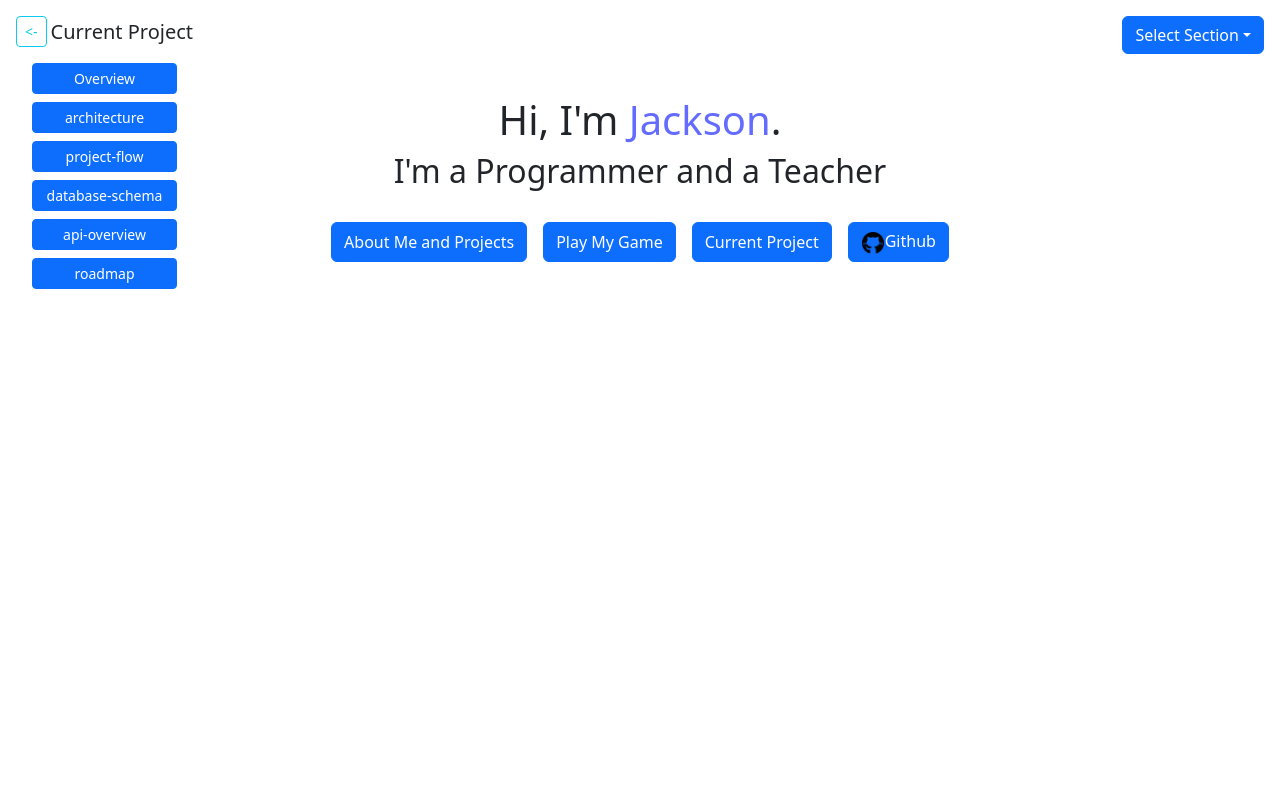
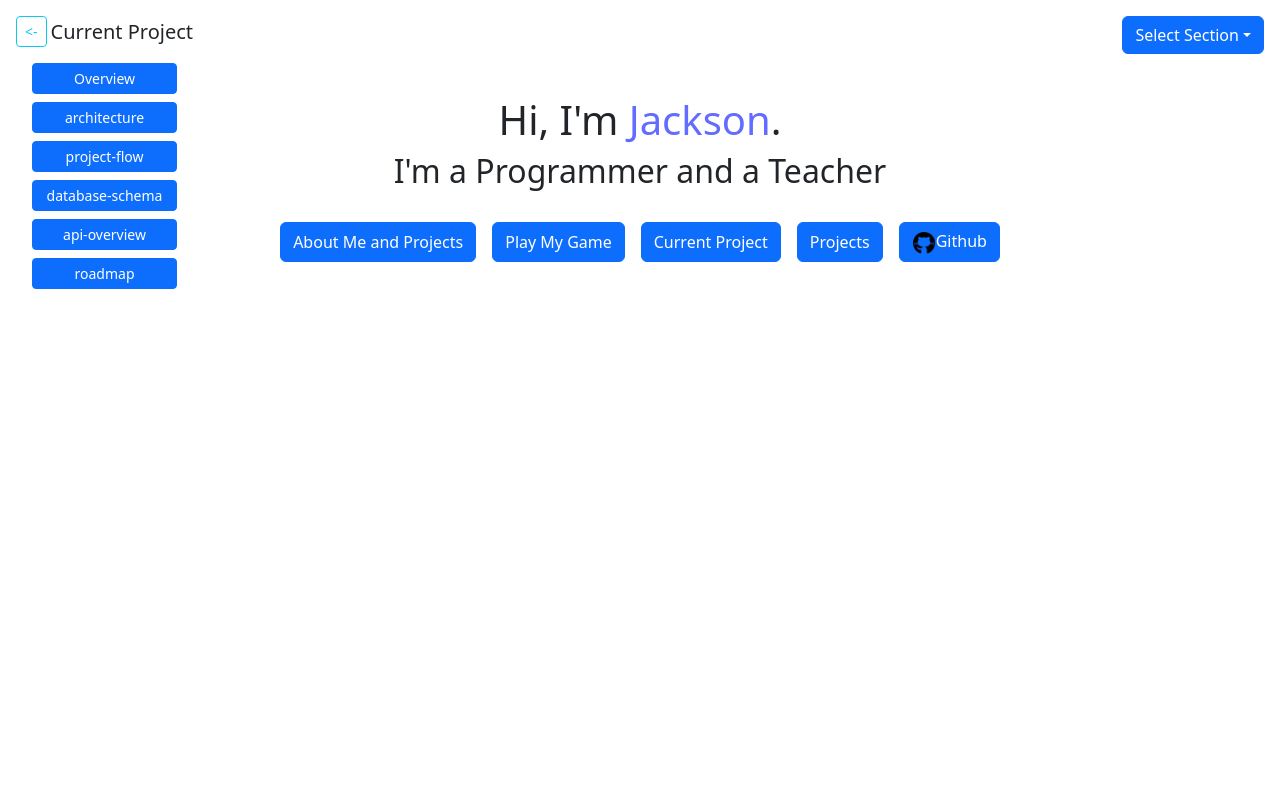
Before and after one commit to Jtsoco/portfolio, a React (Vite) app: page / in a window 1280 px wide. Shown: the top 800 px of the page. Built offline with nearby package versions, Linux system fonts and the light colour scheme.

Commit message:
button added to top for navigation

```diff
--- a/src/App.tsx
+++ b/src/App.tsx
@@ -43,7 +43,7 @@ function App() {
     }}>
         <SideNavBar useLinkRefs={currentProjectSubSectionRefs} sectionRef={currentProjectTargetRef}></SideNavBar>
         <SectionSelectDropdown useLinkRefs={dropDownLinkRefs} nonTopRef={nonTopRef} ></SectionSelectDropdown>
-        <IntroductionSection targetRef={targetRef} gameTargetRef={gameTargetRef} currentProjectTargetRef={currentProjectTargetRef} introductionRef={introductionRef}/>
+        <IntroductionSection targetRef={targetRef} gameTargetRef={gameTargetRef} currentProjectTargetRef={currentProjectTargetRef} projectsTargetRef={projectsTargetRef} introductionRef={introductionRef}/>
 
         <div ref={nonTopRef}>
 
--- a/src/sections/IntroductionSection.tsx
+++ b/src/sections/IntroductionSection.tsx
@@ -3,6 +3,7 @@ interface introProps {
   targetRef: React.RefObject<null | HTMLElement>;
   gameTargetRef: React.RefObject<null | HTMLElement>;
   currentProjectTargetRef: React.RefObject<null | HTMLElement>;
+  projectsTargetRef: React.RefObject<null | HTMLElement>;
   introductionRef: React.RefObject<null | HTMLDivElement>;
 };
 
@@ -27,6 +28,7 @@ export function IntroductionSection(props: introProps) {
         <Button onClick={() => scrollToSection(props.targetRef)}variant="primary" >About Me and Projects</Button>
         <Button onClick={() => scrollToSection(props.gameTargetRef)} >Play My Game</Button>
         <Button onClick={() => scrollToSection(props.currentProjectTargetRef)} >Current Project</Button>
+        <Button onClick={() => scrollToSection(props.projectsTargetRef)} >Projects</Button>
         <a target="_blank" href="https://github.com/Jtsoco/">
           <Button >
             <Image src={'general-tech-stack/icons8-github-50.png'} alt="GitHub Repository" className="github-icon"/>
```
